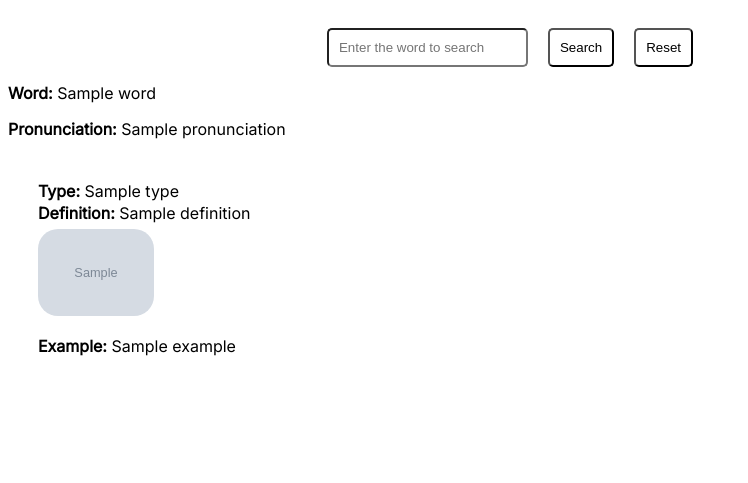
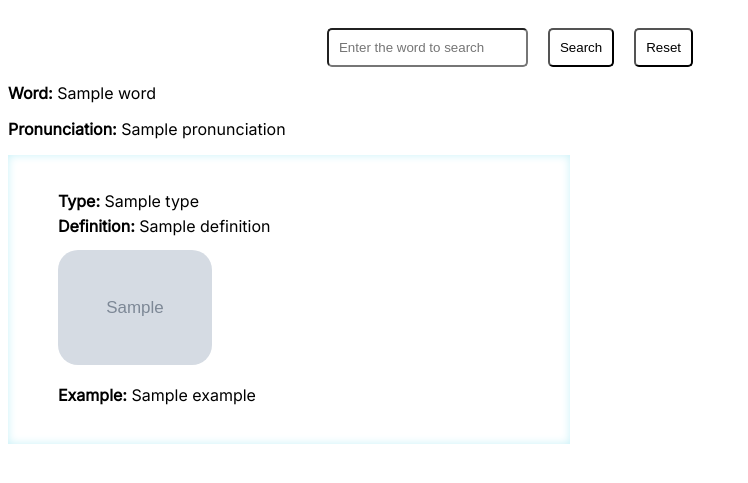
Before and after one commit to izudada/dictionary_app, a Django app: template templates/index.html in a window 1280 px wide. Shown: the top 483 px of the page, without its empty margins (0-748 px from the left). Run offline with Django 3.2, Linux system fonts and the light colour scheme; the template is opened without the code that fills it: most values are stand-ins (such as "Sample title", 1, 10 or a date in 2020); grey boxes marked "Sample" are stand-in pictures; parts of the project's set-up code (start-up, migrations or seed data) failed here and were passed over.

Commit message:
Edit Image size

```diff
--- a/static/css/main.css
+++ b/static/css/main.css
@@ -12,25 +12,27 @@ form {
 }
 
 .description{
-    padding: 10px 30px;
+    padding: 20px 0 50px 50px;
     display: flex;
     flex-direction: column;
+    box-shadow: inset 0 0 10px #c8f1f8;
+    width: 50%;
 }
 
 .detail{
-    width: 60%;
+    /* width: 60%; */
 }
 
 .description p {
-    margin-bottom: -14px;
+    margin-bottom: -11px;
 }
 
 .description img {
-    margin-top: 20px;
+    margin-top: 25px;
 }
 
 .image {
-    width: 20%;
+    width: 30%;
     border-radius: 20px;
 }
 
```
